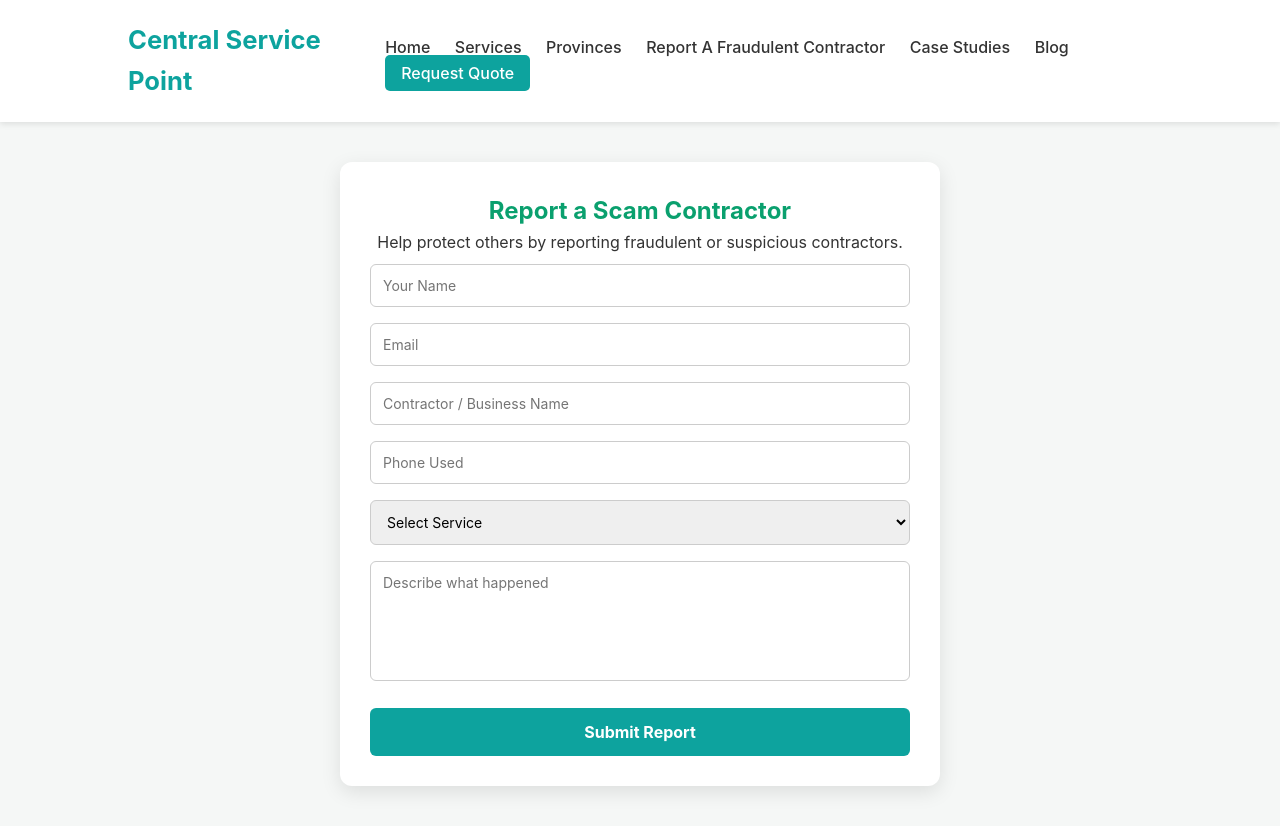
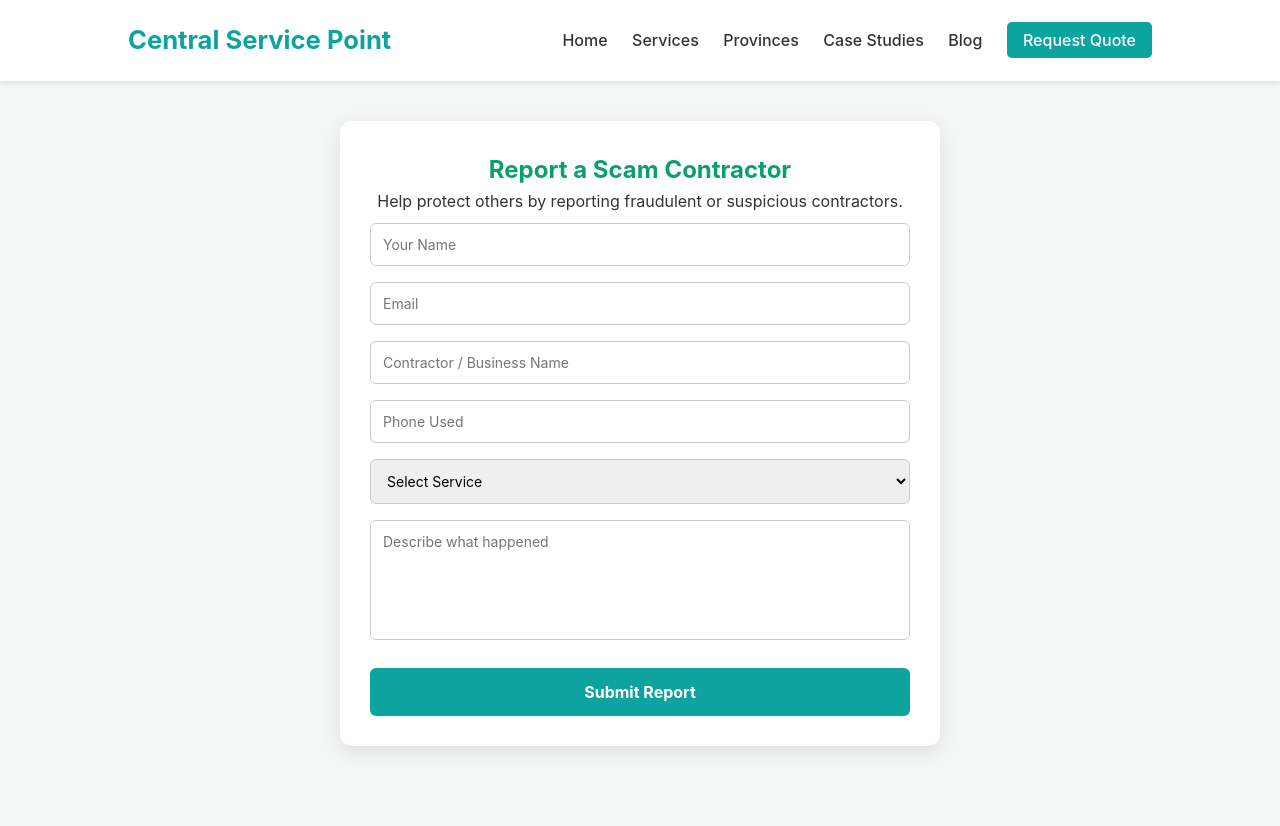
Before and after one commit to mafilika/centralservicepoint, a plain HTML site: page scam-report.html in a window 1280 px wide. After the commit the page ends 800 px from the top, so only its background shows below. Drawn offline with Linux system fonts and the light colour scheme.

Commit message:
Update scam-report.html

```diff
--- a/scam-report.html
+++ b/scam-report.html
@@ -12,7 +12,6 @@
         <a href="index.html">Home</a>
         <a href="services.html">Services</a>
         <a href="provinces.html">Provinces</a>
-        <a href="scam-report.html">Report A Fraudulent Contractor</a>
         <a href="case-studies.html">Case Studies</a>
         <a href="blog.html">Blog</a>
         <a href="request-quote.html" class="cta">Request Quote</a>
```
